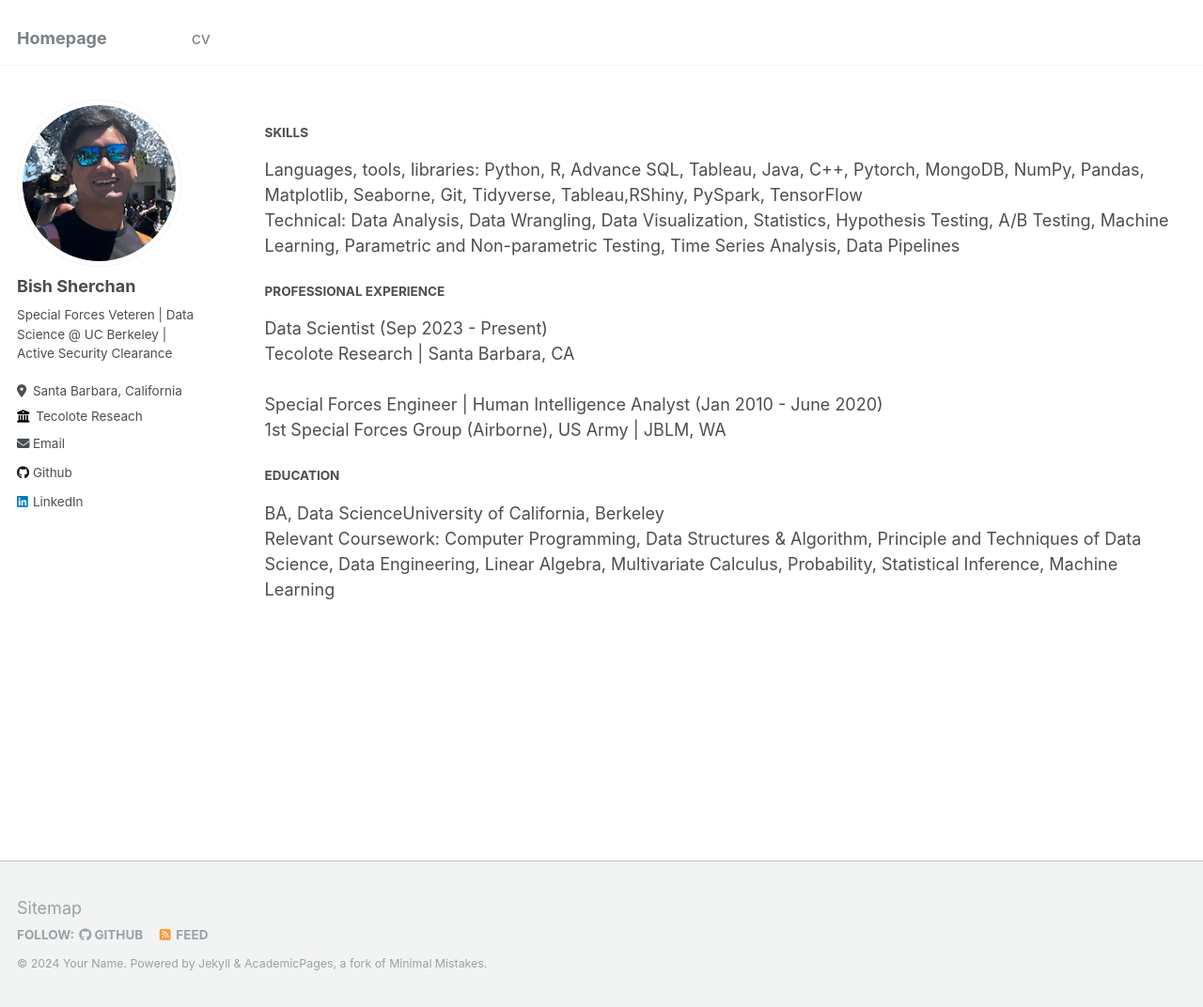
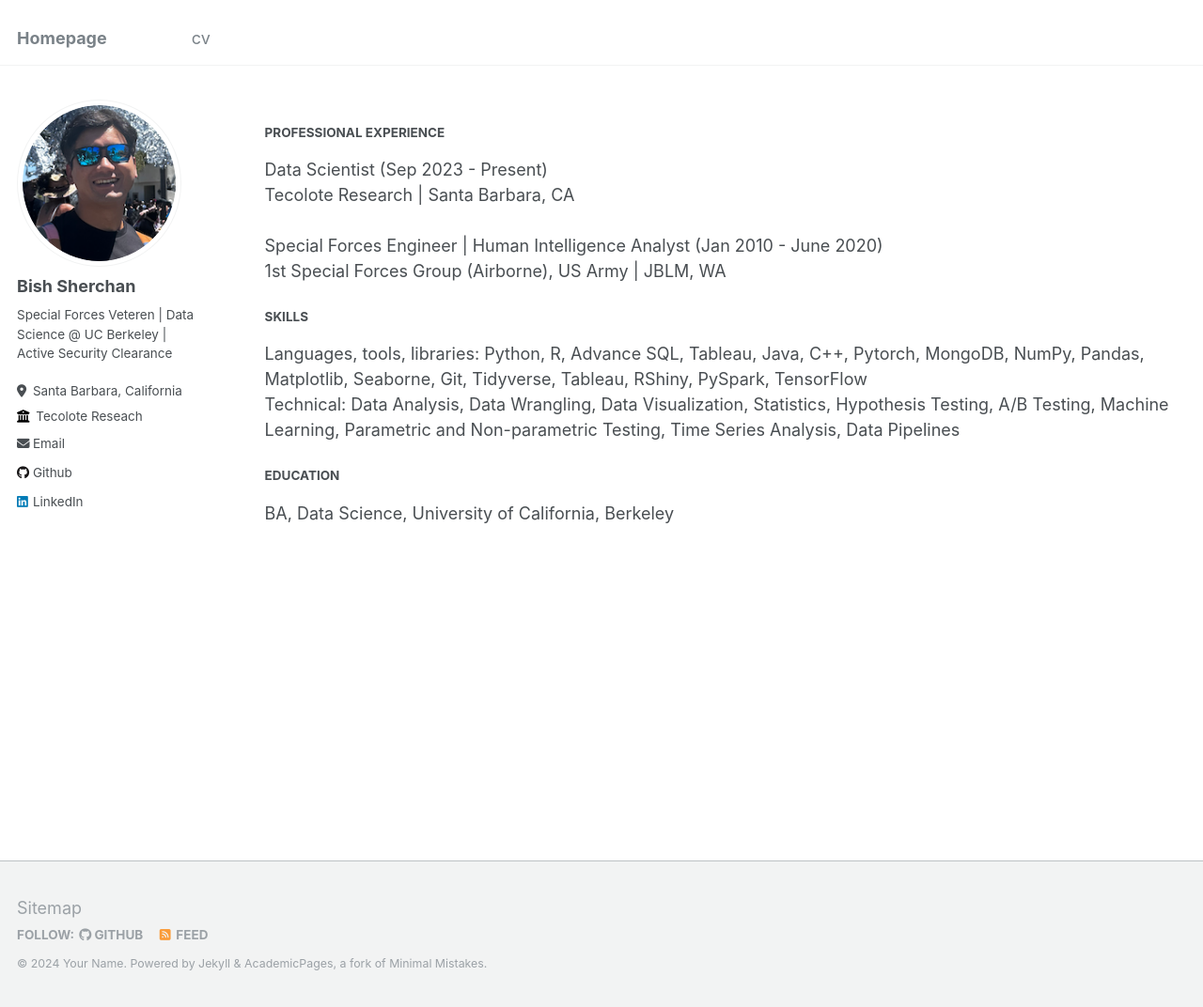
Before and after one commit to bishchan/bishchan.github.io, a Jekyll site: the page built from _pages/cv.md, in a window 1280 px wide and 1072 px high. Shown: the whole window at 94% size. Built offline with Jekyll 4.4.1, drawn with Linux system fonts in a browser that asks for light colours.

Commit message:
Update cv.md

```diff
--- a/_pages/cv.md
+++ b/_pages/cv.md
@@ -9,11 +9,6 @@ redirect_from:
 
 {% include base_path %}
 
-#### SKILLS
-Languages, tools, libraries: Python, R, Advance SQL, Tableau, Java, C++, Pytorch, MongoDB, NumPy, Pandas, Matplotlib, Seaborne, Git, Tidyverse, Tableau,RShiny, PySpark, TensorFlow <br/>
-Technical: Data Analysis, Data Wrangling, Data Visualization, Statistics, Hypothesis Testing, A/B Testing, Machine Learning, Parametric and Non-parametric Testing, Time Series Analysis, Data Pipelines
-<br/>
-
 #### PROFESSIONAL EXPERIENCE
 Data Scientist (Sep 2023 - Present) <br/>
 Tecolote Research | Santa Barbara, CA <br/>
@@ -22,6 +17,12 @@ Special Forces Engineer | Human Intelligence Analyst (Jan 2010 - June 2020) <br/
 1st Special Forces Group (Airborne), US Army | JBLM, WA
 <br/>
 
+#### SKILLS
+Languages, tools, libraries: Python, R, Advance SQL, Tableau, Java, C++, Pytorch, MongoDB, NumPy, Pandas, Matplotlib, Seaborne, Git, Tidyverse, Tableau, RShiny, PySpark, TensorFlow <br/>
+Technical: Data Analysis, Data Wrangling, Data Visualization, Statistics, Hypothesis Testing, A/B Testing, Machine Learning, Parametric and Non-parametric Testing, Time Series Analysis, Data Pipelines
+<br/>
+
+
+
 #### EDUCATION
-BA, Data ScienceUniversity of California, Berkeley <br/>
-Relevant Coursework: Computer Programming, Data Structures & Algorithm, Principle and Techniques of Data Science, Data Engineering, Linear Algebra, Multivariate Calculus, Probability, Statistical Inference, Machine Learning
+BA, Data Science, University of California, Berkeley <br/>
```
